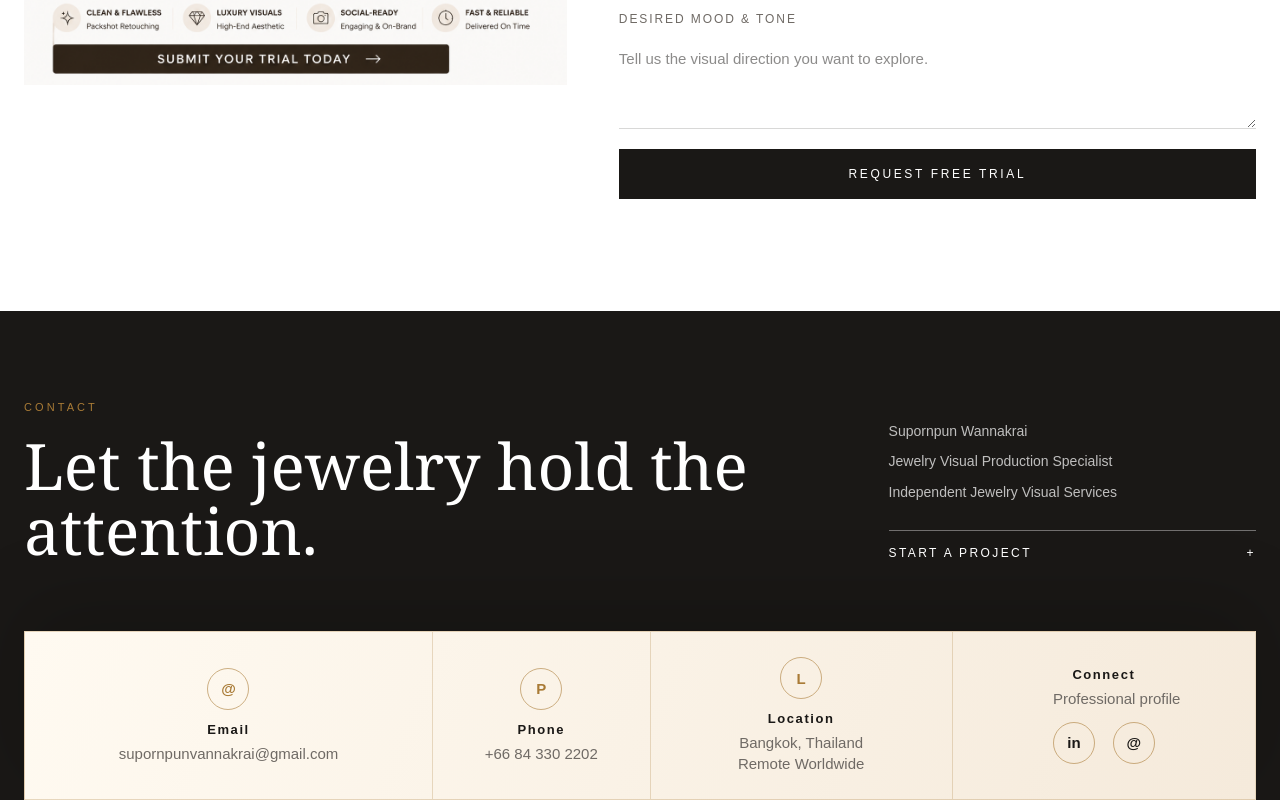
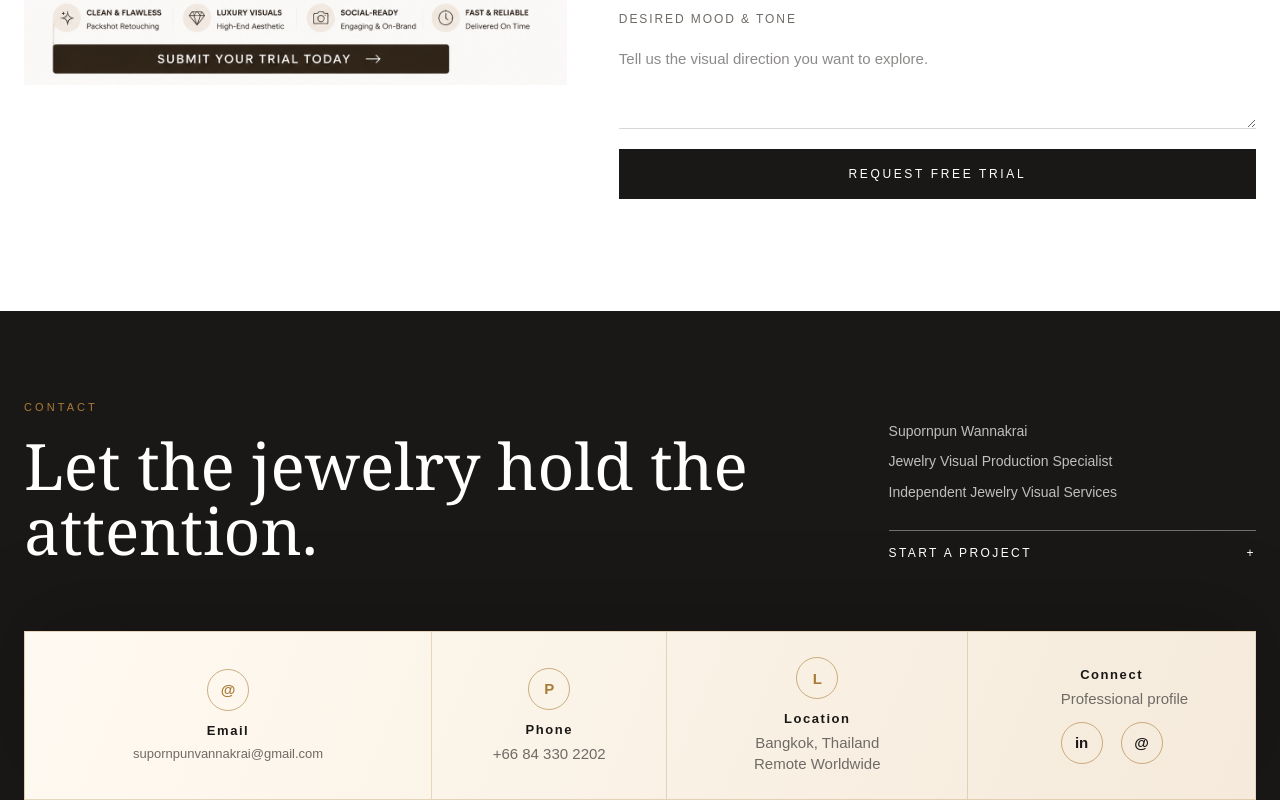
Before and after one commit to supornpunvannakrai-netizen/supornpun-jewelry-portfolio, a Next.js app: page / in a window 1280 px wide. Shown: the part 8992-9792 px from the top of the page. Built offline with nearby package versions, Linux system fonts and the light colour scheme.

Commit message:
Add files via upload

```diff
--- a/app/globals.css
+++ b/app/globals.css
@@ -167,12 +167,12 @@ h2 { margin: 0; font-family: Georgia, "Times New Roman", serif; font-size: clamp
 .footer-info { display: grid; align-content: end; gap: 8px; color: rgba(255,255,255,.72); font-size: 14px; line-height: 1.6; }
 .footer-info p { margin: 0; }
 .footer-info a { display: flex; justify-content: space-between; border-top: 1px solid rgba(255,255,255,.38); margin-top: 19px; padding-top: 13px; color: white; font-size: 12px; letter-spacing: .2em; text-transform: uppercase; }
-.contact-strip { display: grid; grid-template-columns: minmax(360px, 1.35fr) minmax(210px, .72fr) minmax(280px, 1fr) minmax(300px, 1fr); align-items: stretch; margin-top: 68px; overflow: hidden; background: linear-gradient(112deg, #fffaf1, #f5eadb); color: var(--ink); border: 1px solid rgba(169,123,54,.28); box-shadow: 0 -24px 80px rgba(0,0,0,.18); }
+.contact-strip { display: grid; grid-template-columns: minmax(0, 1.42fr) minmax(0, .82fr) minmax(0, 1.05fr) minmax(0, 1fr); align-items: stretch; margin-top: 68px; overflow: hidden; background: linear-gradient(112deg, #fffaf1, #f5eadb); color: var(--ink); border: 1px solid rgba(169,123,54,.28); box-shadow: 0 -24px 80px rgba(0,0,0,.18); }
 .contact-item { display: grid; align-content: center; justify-items: center; gap: 13px; min-width: 0; min-height: 138px; padding: 25px 22px; color: var(--ink); text-align: center; border-right: 1px solid rgba(169,123,54,.25); }
 .contact-item:last-child { border-right: 0; }
 .contact-item strong { display: block; margin-bottom: 8px; font-size: 13px; letter-spacing: .12em; line-height: 1; }
-.contact-item em { display: block; color: var(--muted); font-style: normal; font-size: 15px; line-height: 1.35; overflow-wrap: anywhere; }
-.contact-item:first-child em { white-space: nowrap; overflow-wrap: normal; }
+.contact-item em { display: block; max-width: 100%; color: var(--muted); font-style: normal; font-size: 15px; line-height: 1.35; overflow-wrap: anywhere; }
+.contact-item:first-child em { white-space: nowrap; overflow-wrap: normal; font-size: clamp(13px, .92vw, 15px); }
 .contact-item[href^="tel"] em,
 .contact-connect em { white-space: nowrap; }
 .contact-item > span:not(.contact-icon) { min-width: 0; max-width: 100%; }
```
Also changed, not shown: README-UPLOAD.txt.
